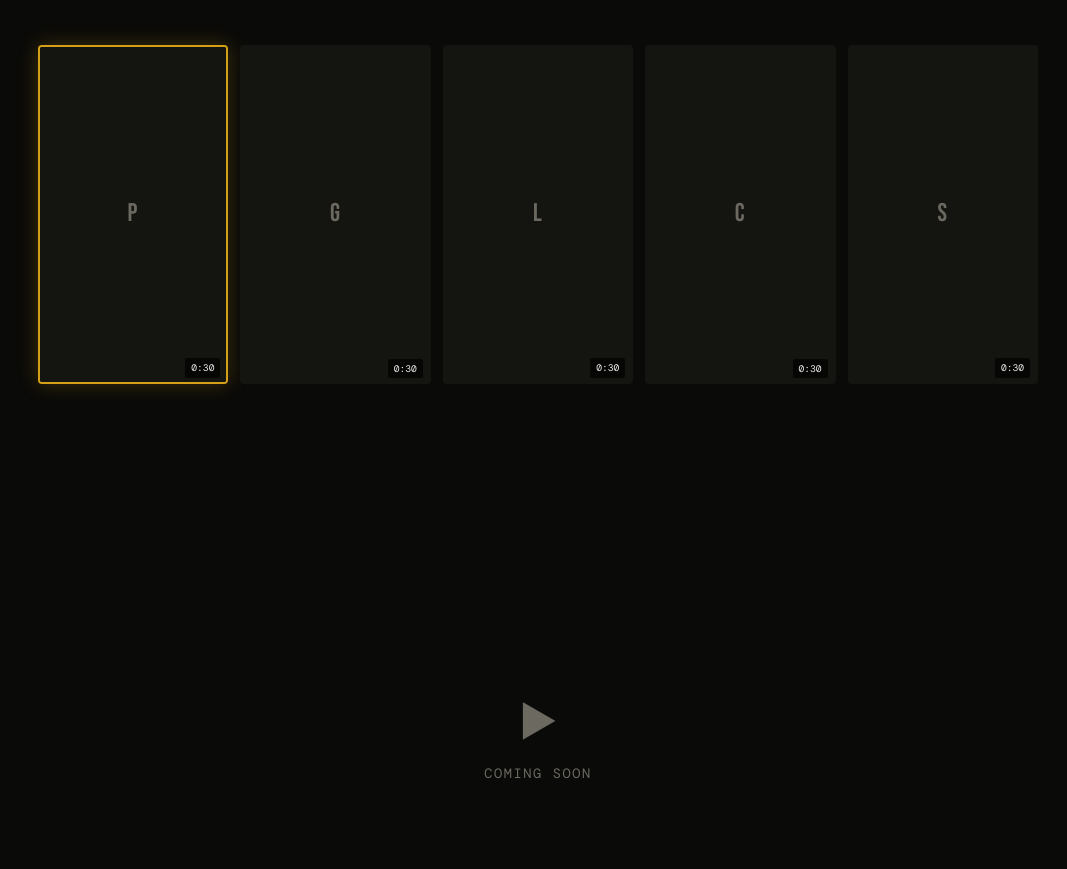
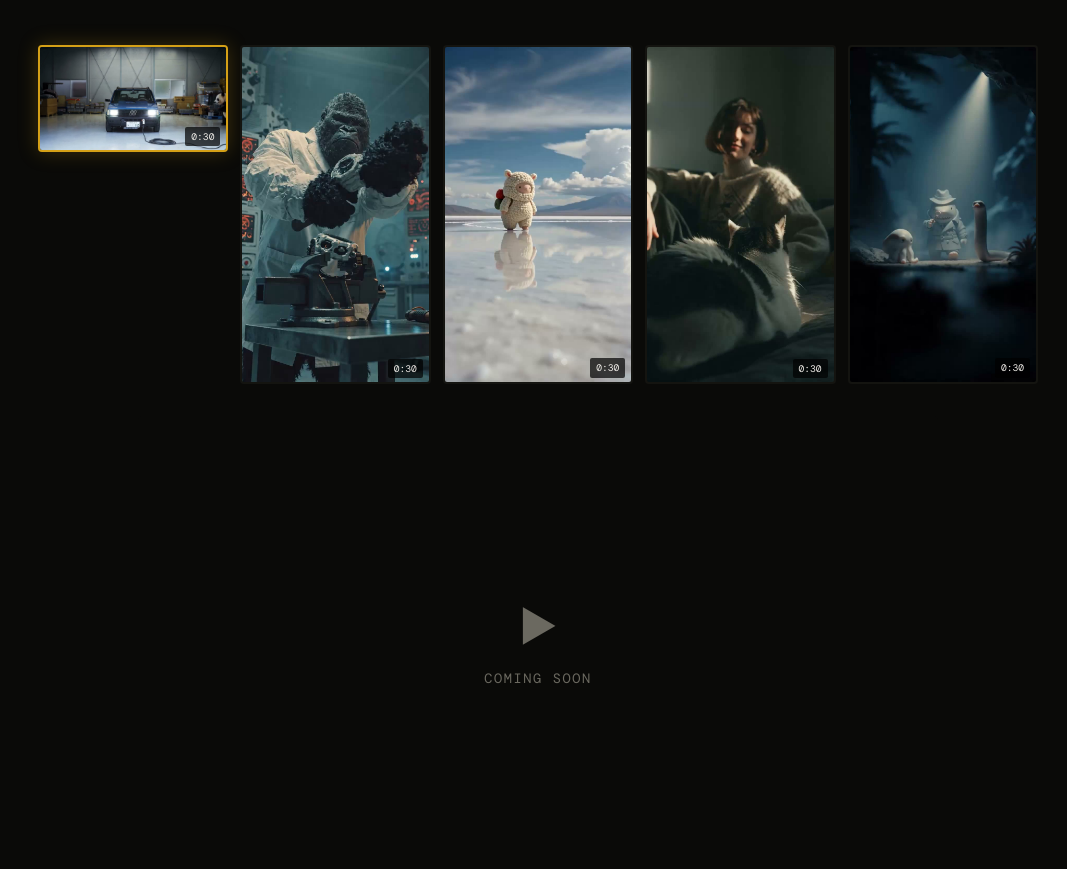
Before and after one commit to paul13131313/animal-ad-agency, a plain HTML site: page index.html in a window 1280 px wide. Shown: the part 1074-1943 px from the top of the page, without its empty margins (102-1169 px from the left). Drawn offline with nearby package versions, Linux system fonts and the light colour scheme.

Commit message:
panda横長対応・サムネをファーストカットで生成・税別のみ・マスタードイエロー

```diff
--- a/index.html
+++ b/index.html
@@ -291,6 +291,9 @@
       width: 100%;
       height: 100%;
       object-fit: cover;
+    }
+    .thumb-landscape {
+      aspect-ratio: 16 / 9;
     }
     /* サムネイルフォールバック */
     .thumb-fallback {
@@ -687,7 +690,7 @@
             <tr><td>30秒</td><td>&yen;300,000</td></tr>
             <tr><td>60秒</td><td>&yen;600,000</td></tr>
           </table>
-          <p class="price-note">* 税別 / 素材・ナレーション別途</p>
+          <p class="price-note">* 税別</p>
         </div>
 
         <!-- スケジュール -->
@@ -742,16 +745,17 @@
         id: 1,
         title: "PANDA \u00d7 CAR",
         description: "\u30d1\u30f3\u30c0\u304c\u30d1\u30f3\u30c0\u3067\u6d3e\u624b\u306b\u30c9\u30e9\u30a4\u30d6",
-        thumbnail: "",
+        thumbnail: "./assets/thumb_pandacar.jpg",
         src: "./assets/pandacar.mp4",
         duration: "0:30",
-        initial: "P"
+        initial: "P",
+        landscape: true
       },
       {
         id: 2,
         title: "GORILLA \u00d7 WATCH",
         description: "\u30b4\u30ea\u30e9\u306e\u7814\u7a76\u54e1\u304c\u6642\u8a08\u306e\u5805\u7262\u6027\u3092\u30c6\u30b9\u30c8",
-        thumbnail: "",
+        thumbnail: "./assets/thumb_gorillawatch.jpg",
         src: "./assets/gorillawatch.mp4",
         duration: "0:30",
         initial: "G"
@@ -760,7 +764,7 @@
         id: 3,
         title: "LAMA \u00d7 TRAVEL",
         description: "\u30e9\u30de\u304c\u65c5\u884c\u30d7\u30e9\u30f3\u3092\u63d0\u6848\u3059\u308b\u3001\u30c8\u30e9\u30d9\u30ebCM",
-        thumbnail: "",
+        thumbnail: "./assets/thumb_lamatravel.jpg",
         src: "./assets/lamatravel.mp4",
         duration: "0:30",
         initial: "L"
@@ -769,7 +773,7 @@
         id: 4,
         title: "CAT \u00d7 INSURANCE",
         description: "\u732b\u304c\u8a9e\u308b\u4fdd\u967a\u306eCM",
-        thumbnail: "",
+        thumbnail: "./assets/thumb_catlife.jpg",
         src: "./assets/catlife.mp4",
         duration: "0:30",
         initial: "C"
@@ -778,7 +782,7 @@
         id: 5,
         title: "SHARK \u00d7 DETECTIVE",
         description: "\u30b5\u30e1\u304c\u63a2\u5075\u3059\u308b\u3001\u30df\u30b9\u30c6\u30ea\u30fcCM",
-        thumbnail: "",
+        thumbnail: "./assets/thumb_sharkdetective.jpg",
         src: "./assets/sharkdetective.mp4",
         duration: "0:30",
         initial: "S"
@@ -794,7 +798,7 @@
       var grid = document.getElementById('thumb-grid');
       movies.forEach(function(m, i) {
         var card = document.createElement('div');
-        card.className = 'thumb-card' + (i === 0 ? ' active' : '');
+        card.className = 'thumb-card' + (i === 0 ? ' active' : '') + (m.landscape ? ' thumb-landscape' : '');
         card.onclick = function() { selectMovie(i); };
 
         // サムネイル画像 or フォールバック
@@ -835,6 +839,19 @@
       // info 更新
       document.getElementById('movie-title').textContent = m.title;
       document.getElementById('movie-desc').textContent = m.description;
+
+      // プレイヤー画角切替
+      var wrap = document.getElementById('player-wrap');
+      var info = document.getElementById('movie-info');
+      if (m.landscape) {
+        wrap.style.aspectRatio = '16 / 9';
+        wrap.style.maxWidth = '800px';
+        info.style.maxWidth = '800px';
+      } else {
+        wrap.style.aspectRatio = '9 / 16';
+        wrap.style.maxWidth = '360px';
+        info.style.maxWidth = '360px';
+      }
 
       // プレイヤー更新
       var player = document.getElementById('main-player');
```
Also changed, not shown: assets/thumb_catlife.jpg (added), assets/thumb_gorillawatch.jpg (added), assets/thumb_lamatravel.jpg (added), assets/thumb_pandacar.jpg (added), assets/thumb_sharkdetective.jpg (added).
